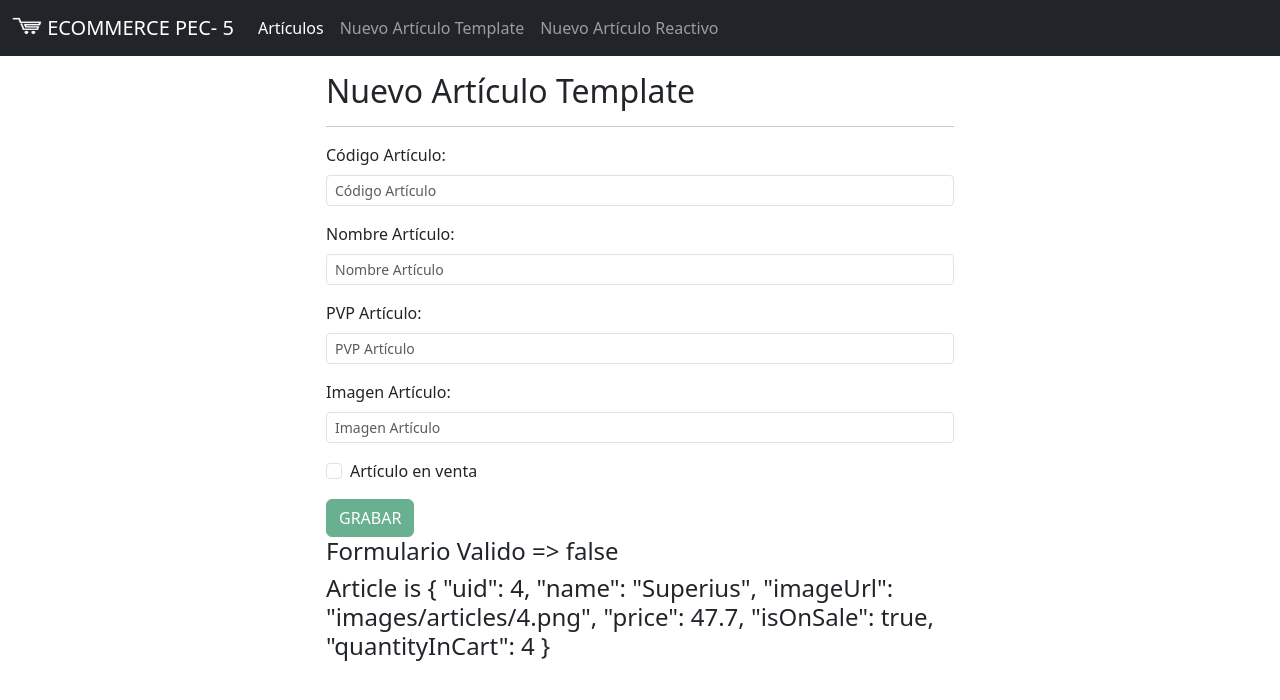
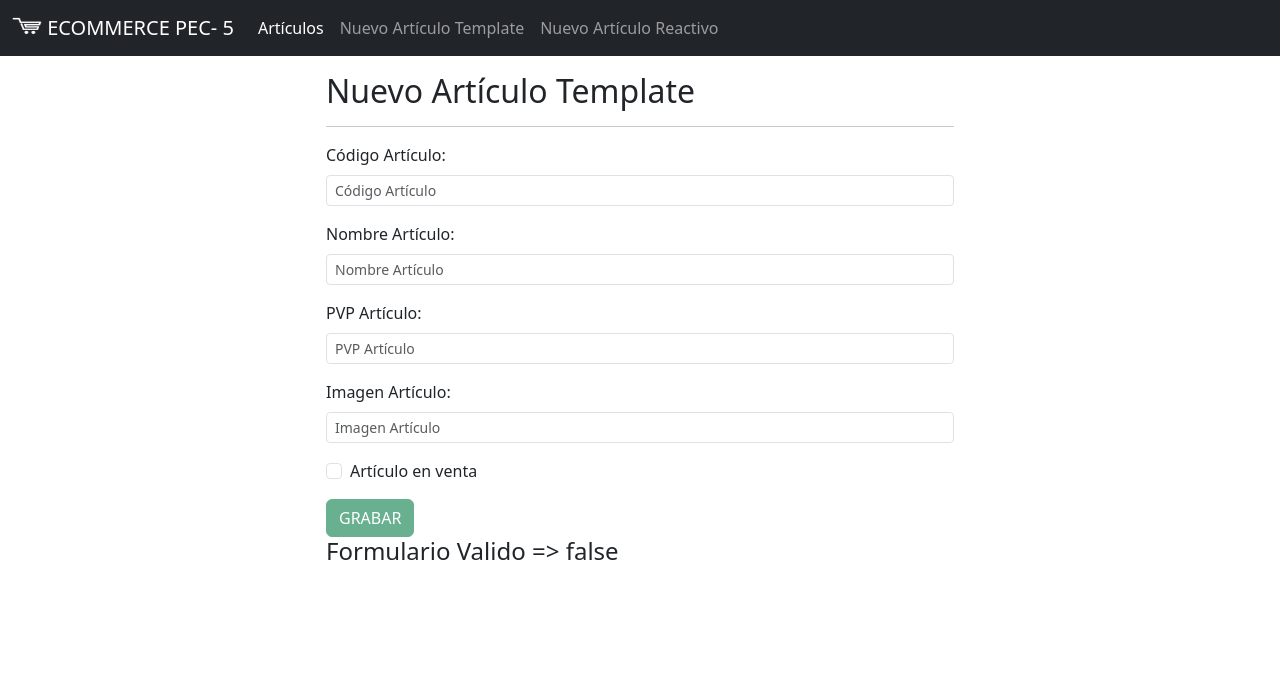
Before and after one commit to ajfp2/frontend-ecommerce, an Angular app: page / in a window 1280 px wide. Shown: the top 700 px of the page. Built offline with nearby package versions, Linux system fonts and the light colour scheme.

Commit message:
Template Acabados

```diff
--- a/src/app/articles/article-new-reactive/article-new-reactive.component.html
+++ b/src/app/articles/article-new-reactive/article-new-reactive.component.html
@@ -49,8 +49,8 @@
             <button [disabled]="articleForm.invalid" type="submit" class="btn btn-success btn-sm float-left">GRABAR</button>
             <button type="button" (click)="resetForm()"  class="btn btn-secondary btn-sm pull-right">Reset</button>
 
-            <!-- <h4>Form Article {{ articleForm.value | json }}</h4>
-            <h4>STATUS FROM {{ articleForm.status | json }}</h4> -->
+            <h4 *ngIf="articleForm.valid">Form Article {{ articleForm.value | json }}</h4>
+            <h4>STATUS FROM {{ articleForm.status | json }}</h4>
           </form>
 
     </div>
--- a/src/app/articles/article-new-template/article-new-template.component.html
+++ b/src/app/articles/article-new-template/article-new-template.component.html
@@ -25,7 +25,7 @@
             <div class="article-code mb-3">
                 <label for="price" class="form-label">PVP Artículo:</label>
                 <input type="number" aria-describedby="pvpHelp" min="0" class="form-control form-control-sm" placeholder="PVP Artículo" id="price" name="price" ngModel #price="ngModel" required>
-                <div id="pvpHelp" class="form-text" *ngIf="price.dirty && price.invalid">
+                <div id="pvpHelp" class="form-text" *ngIf="(price.dirty || price.touched) && price.invalid">
                     <span *ngIf="price.errors.required">El precio es obligatorio.</span>
                     <span *ngIf="price.errors.min">El precio debe ser mayor a 0.</span>
                 </div>
@@ -34,7 +34,7 @@
             <div class="article-image mb-3">
                 <label for="imageUrl" class="form-label">Imagen Artículo:</label>
                 <input type="text" aria-describedby="imageHelp" class="form-control form-control-sm" placeholder="Imagen Artículo" id="imageUrl" name="imageUrl" ngModel #imageUrl="ngModel" pattern="^http(s?)\://[a-zA-Z0-9\-\.]+\.[a-zA-Z]{2,3}(/\S*)?$" required>
-                <div id="imageHelp" class="form-text" *ngIf="imageUrl.dirty && imageUrl.invalid">
+                <div id="imageHelp" class="form-text" *ngIf="(imageUrl.dirty || imageUrl.touched) && imageUrl.invalid">
                     <span *ngIf="imageUrl.errors.required">La imagen es obligatoria.</span>
                     <span *ngIf="imageUrl.errors.pattern">La URL  es incorrecta.</span>
                 </div>
@@ -47,7 +47,7 @@
             </div>
             <button [disabled]="!articleForm.valid" type="submit" class="btn btn-success">GRABAR</button>
             <h4>Formulario Valido => {{ articleForm.valid }}</h4>
-            <h4>Article is {{ article | json}}</h4>
+            <!-- <h4>Article is {{ article | json}}</h4> -->
           </form>
 
     </div>
--- a/src/app/articles/article-new-template/article-new-template.component.ts
+++ b/src/app/articles/article-new-template/article-new-template.component.ts
@@ -22,7 +22,7 @@ export class ArticleNewTemplateComponent {
     createArticle(articleForm){
       console.log('Artículo form', articleForm.value);
       if (articleForm.valid) {
-        this.article = articleForm.value.article;
+        this.article = articleForm.value;
         console.log('Creando  artículo ', this.article);
       } else {
         console.error('Formulario artículo estado malo');
```
